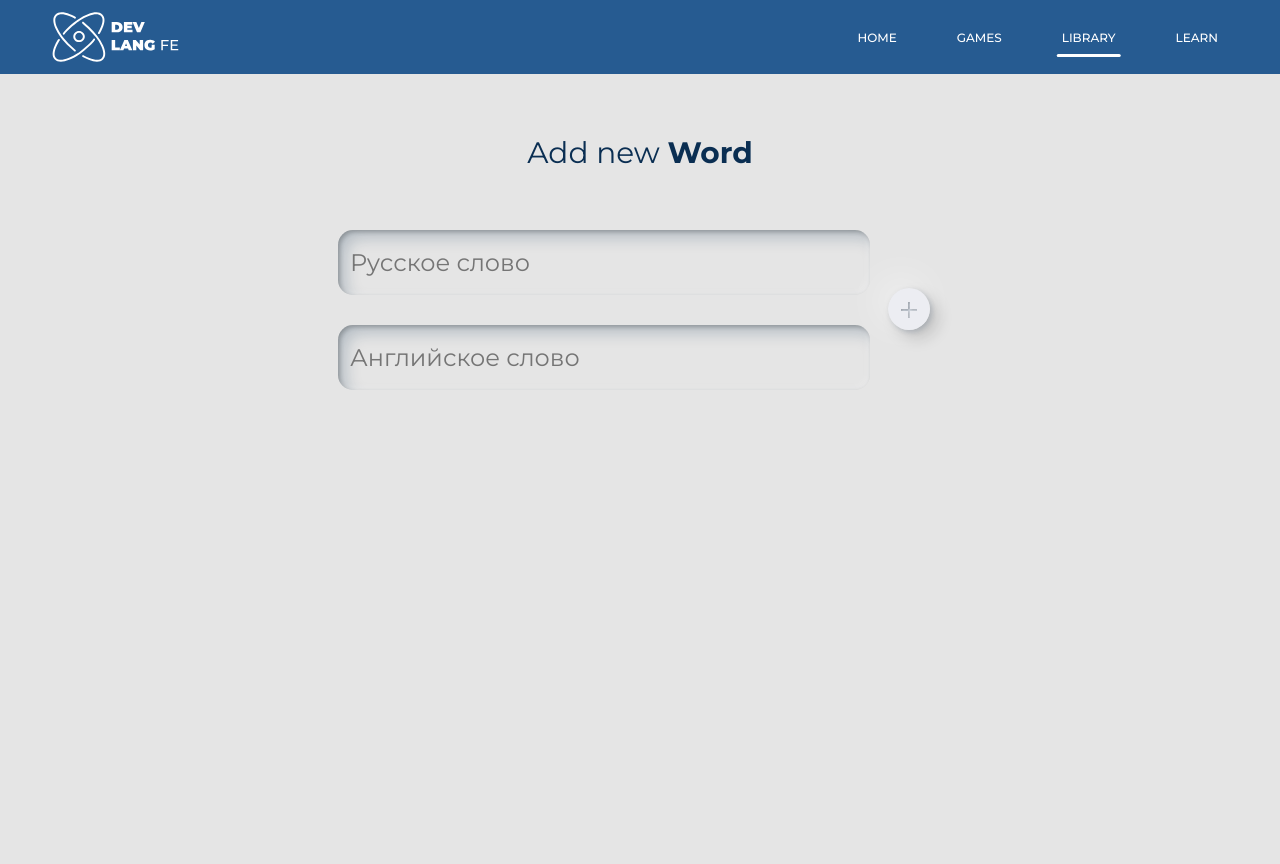
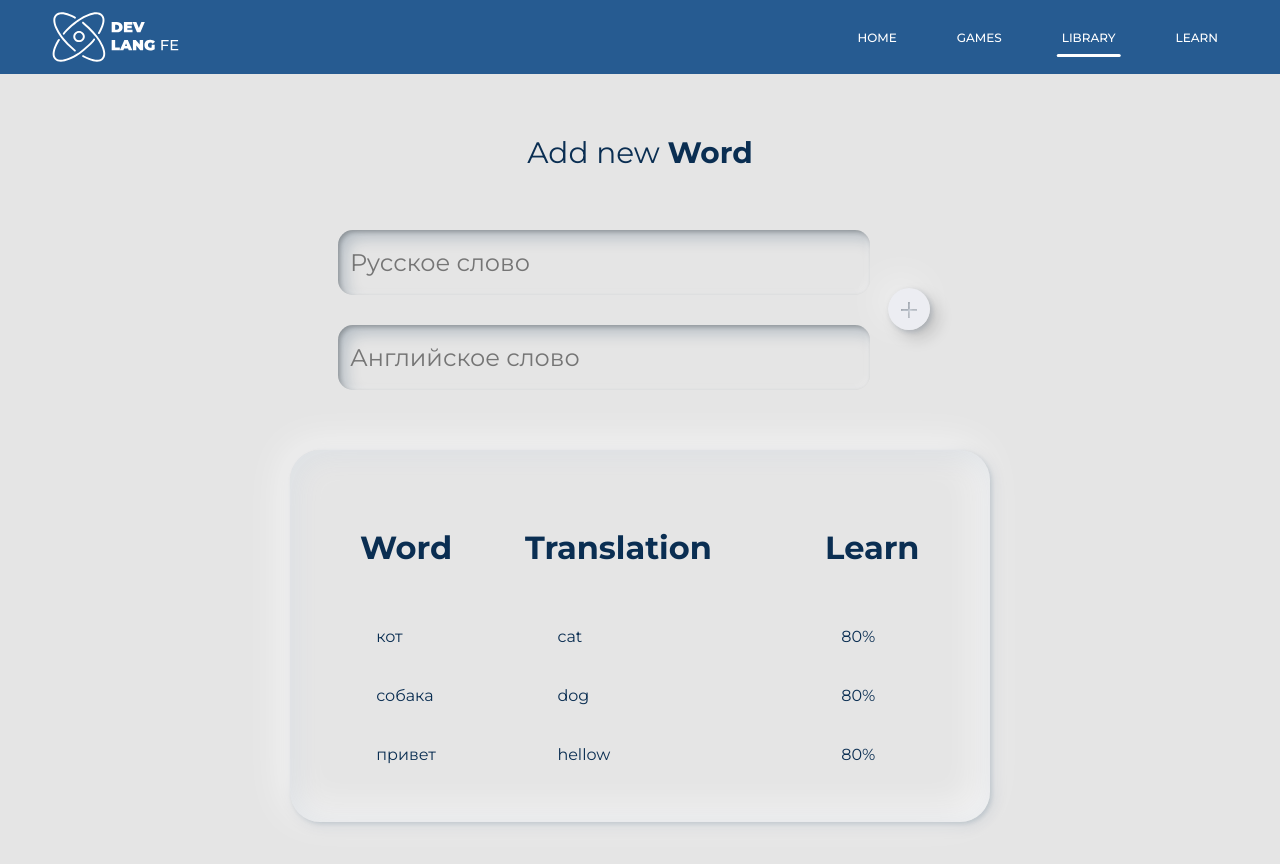
Before and after one commit to Anton-Osip/dev-lang, a React (Create React App) app: page /library in a window 1280 px wide. Shown: the top 864 px of the page. Before the commit the page ends 800 px from the top, so only its background shows below. Built offline with nearby package versions, Linux system fonts and the light colour scheme.

Commit message:
выели список слов и сделали удаление

```diff
--- a/src/components/Library/Library.module.css
+++ b/src/components/Library/Library.module.css
@@ -1,4 +1,4 @@
-.libraryBlock > span{
+.libraryBlock > span {
   text-align: center;
   font-size: calc(12px + (24 - 16) * (100vw - 400px) / (800 - 400));
 }
@@ -11,74 +11,3 @@
 section {
   padding: 60px;
 }
-
-
-
-.wordsTable > ul:not(:first-child) > li{
-    z-index: 1;
-    padding: 12px 12%;
-}
-
-.settings button:hover {
-    opacity: .6;
-    background-color: #e7e7e7;
-}
-.settings button {
-    cursor: pointer;
-    transition: .6s;
-    border-radius: 6px;
-    padding: 6px;
-}
-.settings button:focus {
-    outline: none;
-}
-
-.settings button, .settings img{
-    border: none;
-    background-color: transparent;
-}
-.settings img {
-    width: 60%;
-}
-.settings {
-    z-index: 0;
-    position: absolute;
-    background-color: #F8F8FB;
-    justify-content: end;
-    display: grid;
-    opacity: 0;
-    width: calc(100% + 60px);
-    left: -30px;
-    grid-auto-flow: column;
-    column-gap: 12px;
-    box-sizing: border-box;
-    top: 0;
-    padding: 6px 12px;
-    transition: .6s;
-}
-
-
-.wordsTable > ul:not(:first-child):hover .settings{
-    opacity: 1;
-}
-
-.wordsTable h3{
-    text-align: center;
-    width: 100%;
-}
-
-.wordsTable > ul {
-    position: relative;
-    display: grid;
-    grid-template-columns: 1fr 2fr 1fr;
-    justify-items: start;
-    column-gap: 30px;
-    list-style-type: none;
-}
-
-.wordsTable {
-    box-shadow: 2px 2px 4px rgba(10, 46, 82, 0.12), -6px -6px 40px rgba(255, 255, 255, 0.63), 4px 4px 15px rgba(10, 46, 82, 0.11), inset 4px 4px 30px rgba(10, 46, 82, 0.11), inset -4px -4px 40px #FFFFFF;
-    border-radius: 30px;
-    padding: 30px;
-    box-sizing: border-box;
-}
--- a/src/components/Library/Library.tsx
+++ b/src/components/Library/Library.tsx
@@ -2,13 +2,18 @@ import React from 'react'
 import styles from './Library.module.css'
 import LibraryForm from './LibraryForm/LibraryForm'
 
+import WordsTable from './WordsTable/WordsTable'
+
 export default function Library() {
+
+
   return (
     <section className={styles.libraryBlock}>
       <span>
         Add new <b>Word</b>
       </span>
       <LibraryForm />
+      <WordsTable />
     </section>
   )
 }
--- a/src/components/Library/LibraryForm/LibraryForm.tsx
+++ b/src/components/Library/LibraryForm/LibraryForm.tsx
@@ -3,6 +3,8 @@ import styles from './LibraryForm.module.css'
 import addBtn from '../../../assets/img/add.svg'
 import * as Yup from 'yup'
 import { Field, Form, Formik } from 'formik'
+import { useDispatch } from 'react-redux'
+import { addNewWord } from '../../../redux/libraryReduser'
 
 const valid = Yup.object().shape({
   word: Yup.string()
@@ -16,12 +18,13 @@ const valid = Yup.object().shape({
 })
 
 export default function LibraryForm() {
+  const dispatch = useDispatch()
   return (
     <Formik
       initialValues={{ word: '', translation: '' }}
       validationSchema={valid}
       onSubmit={values => {
-        // dispatch(addNewTask(values.task))
+        dispatch(addNewWord({ word: values.word, translation: values.translation }))
         values.word = ''
         values.translation = ''
       }}
--- /dev/null
+++ b/src/components/Library/WordsTable/WordItem/WordItem.module.css
@@ -0,0 +1,56 @@
+.wordsTableList {
+  position: relative;
+  display: grid;
+  grid-template-columns: 1fr 2fr 1fr;
+  justify-items: start;
+  column-gap: 30px;
+  list-style-type: none;
+}
+
+.wordsTableItem {
+  z-index: 1;
+  padding: 12px 12%;
+}
+
+.settingsBtn:hover {
+  opacity: 0.6;
+  background-color: #e7e7e7;
+}
+.settingsBtn {
+  cursor: pointer;
+  transition: 0.6s;
+  border-radius: 6px;
+  padding: 6px;
+}
+.settingsBtn:focus {
+  outline: none;
+}
+
+.settingsBtn,
+.settingsBtnImg {
+  border: none;
+  background-color: transparent;
+}
+.settingsBtnImg {
+  width: 60%;
+}
+.settings {
+  z-index: 0;
+  position: absolute;
+  background-color: #f8f8fb;
+  justify-content: end;
+  display: grid;
+  opacity: 0;
+  width: calc(100% + 60px);
+  left: -30px;
+  grid-auto-flow: column;
+  column-gap: 12px;
+  box-sizing: border-box;
+  top: 0;
+  padding: 6px 12px;
+  transition: 0.6s;
+}
+
+.wordsTableList:hover .settings {
+  opacity: 1;
+}
--- /dev/null
+++ b/src/components/Library/WordsTable/WordItem/WordItem.tsx
@@ -0,0 +1,21 @@
+import React from 'react'
+import styles from './WordItem.module.css'
+import { IWordState, deleteWord } from '../../../../redux/libraryReduser'
+import DeleteBtn from '../../../../assets/img/delete.svg'
+import { useDispatch } from 'react-redux'
+
+export default function WordItem({ id, word, translation, learn }: IWordState) {
+  const dispatch = useDispatch()
+  return (
+    <ul className={styles.wordsTableList}>
+      <li className={styles.wordsTableItem}>{word}</li>
+      <li className={styles.wordsTableItem}>{translation}</li>
+      <li className={styles.wordsTableItem}>{`${learn}%`}</li>
+      <div className={styles.settings}>
+        <button onClick={() => dispatch(deleteWord(id))} className={styles.settingsBtn}>
+          <img src={DeleteBtn} alt='Карзина' className={styles.settingsBtnImg} />
+        </button>
+      </div>
+    </ul>
+  )
+}
--- /dev/null
+++ b/src/components/Library/WordsTable/WordsTable.module.css
@@ -0,0 +1,22 @@
+.wordsTableTitle {
+  text-align: center;
+  width: 100%;
+}
+
+.wordsTableList {
+  position: relative;
+  display: grid;
+  grid-template-columns: 1fr 2fr 1fr;
+  justify-items: start;
+  column-gap: 30px;
+  list-style-type: none;
+}
+
+.wordsTable {
+  box-shadow: 2px 2px 4px rgba(10, 46, 82, 0.12), -6px -6px 40px rgba(255, 255, 255, 0.63),
+    4px 4px 15px rgba(10, 46, 82, 0.11), inset 4px 4px 30px rgba(10, 46, 82, 0.11),
+    inset -4px -4px 40px #ffffff;
+  border-radius: 30px;
+  padding: 30px;
+  box-sizing: border-box;
+}
--- /dev/null
+++ b/src/components/Library/WordsTable/WordsTable.tsx
@@ -0,0 +1,34 @@
+import React from 'react'
+import styles from './WordsTable.module.css'
+import { useSelector } from 'react-redux'
+import { IRootState } from '../../../redux/rootReducer'
+import { ILibraryState } from '../../../redux/libraryReduser'
+import WordItem from './WordItem/WordItem'
+
+export default function WordsTable() {
+  const library = useSelector<IRootState, ILibraryState>(store => store.library)
+  return (
+    <div className={styles.wordsTable}>
+      <ul className={styles.wordsTableList}>
+        <li>
+          <h3 className={styles.wordsTableTitle}>Word</h3>
+        </li>
+        <li>
+          <h3 className={styles.wordsTableTitle}>Translation</h3>
+        </li>
+        <li>
+          <h3 className={styles.wordsTableTitle}>Learn</h3>
+        </li>
+      </ul>
+      {library.wordList.map(wordItem => (
+        <WordItem
+          key={wordItem.id}
+          id={wordItem.id}
+          word={wordItem.word}
+          translation={wordItem.translation}
+          learn={wordItem.learn}
+        />
+      ))}
+    </div>
+  )
+}
--- a/src/redux/libraryReduser.ts
+++ b/src/redux/libraryReduser.ts
@@ -1,4 +1,5 @@
 import { createSlice } from '@reduxjs/toolkit'
+import uuid from 'react-uuid'
 // import uuid from 'react-uuid'
 
 export interface ILibraryState {
@@ -24,8 +25,20 @@ const libraryReducer = createSlice({
   name: 'library',
   initialState: initialState,
 
-  reducers: {},
+  reducers: {
+    addNewWord(state, action) {
+      state.wordList.push({
+        id: uuid(),
+        word: action.payload.word,
+        translation: action.payload.translation,
+        learn: 0,
+      })
+    },
+    deleteWord(state, action) {
+      state.wordList = state.wordList.filter(wordItem => wordItem.id !== action.payload)
+    },
+  },
 })
 
 export default libraryReducer.reducer
-// export const {} = libraryReducer.actions
+export const { addNewWord, deleteWord } = libraryReducer.actions
```
Lines whose indentation alone changed are shown as unchanged.
